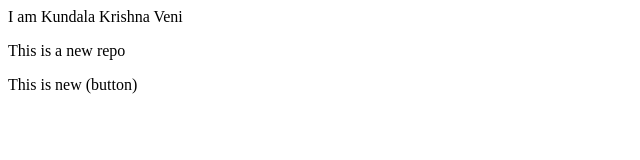
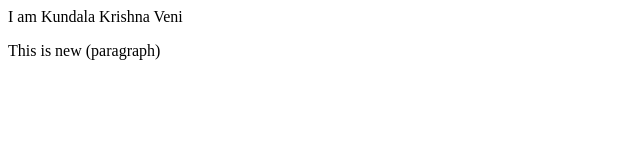
Before and after one commit to krishnaveni147/localrepo, a plain HTML site: page index.html in a window 1280 px wide. Shown: the whole page, without its empty margins (0-640 px from the left). Drawn offline with Linux system fonts and the light colour scheme.

Commit message:
add paragraph

```diff
--- a/index.html
+++ b/index.html
@@ -1,3 +1,2 @@
 <p>I am Kundala Krishna Veni</p>
-<p>This is a new repo</p>
-<p>This is new (button)</p>
+<p>This is new (paragraph)</p>
```
